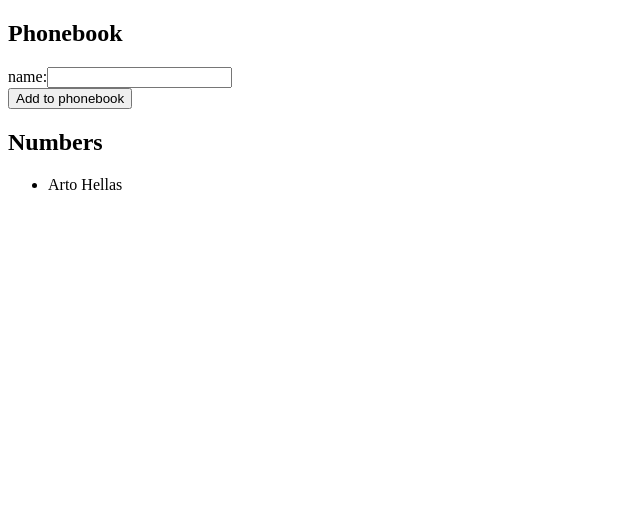
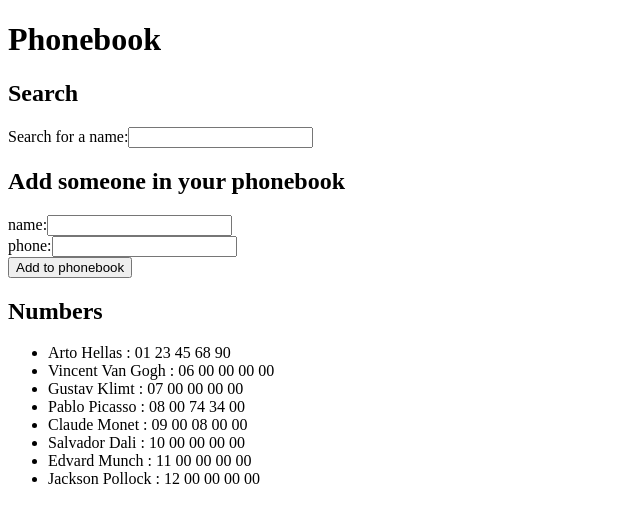
Before and after one commit to n-seine/fullStackOpen, a React (Vite) app in the folder part2/phonebook/: page / in a window 1280 px wide. Shown: the top 522 px of the page, without its empty margins (0-640 px from the left). Built offline with nearby package versions, Linux system fonts and the light colour scheme.

Commit message:
finish ex. 2.7 to 2.10

```diff
--- a/part2/phonebook/src/App.jsx
+++ b/part2/phonebook/src/App.jsx
@@ -1,36 +1,108 @@
 import { useState } from "react";
 
-const App = () => {
-  const [persons, setPersons] = useState([{ name: "Arto Hellas" }]);
+const Filter = ({ filter, setFilter }) => {
+  const handleFilterInput = (event) => {
+    setFilter(event.target.value);
+  };
+  return (
+    <div>
+      <h2>Search</h2>
+      <label htmlFor="search">Search for a name:</label>
+      <input
+        type="text"
+        id="search"
+        value={filter}
+        onChange={handleFilterInput}
+      />
+    </div>
+  );
+};
+
+const AddPerson = ({ persons, setPersons }) => {
   const [newName, setNewName] = useState("");
+  const [newPhone, setNewPhone] = useState("");
   const handleNewNameInput = (event) => {
     setNewName(event.target.value);
   };
 
-  const handleNewNameSubmit = (event) => {
+  const handleNewPhoneInput = (event) => {
+    setNewPhone(event.target.value);
+  };
+  const handleNewPersonSubmit = (event) => {
+    const handleDuplicateName = () => {
+      alert(`${newName} is already added to phonebook`);
+    };
     event.preventDefault();
-    const newPersons = [...persons, { name: newName }];
+    if (persons.some((person) => person.name === newName)) {
+      handleDuplicateName();
+    } else {
+      const newPersons = [...persons, { name: newName, phone: newPhone }];
       setPersons(newPersons);
+    }
+    setNewName("");
+    setNewPhone("");
   };
+  return (
+    <form onSubmit={handleNewPersonSubmit}>
+      <h2>Add someone in your phonebook</h2>
 
-  return (
-    <div>
-      <h2>Phonebook</h2>
-      <form onSubmit={handleNewNameSubmit}>
       <div>
         <label htmlFor="newName">name:</label>
         <input id="newName" value={newName} onChange={handleNewNameInput} />
       </div>
+
+      <div>
+        <label htmlFor="newPhone">phone:</label>
+        <input id="newPhone" value={newPhone} onChange={handleNewPhoneInput} />
+      </div>
+
       <div>
         <button type="submit">Add to phonebook</button>
       </div>
     </form>
+  );
+};
+const ContactsList = ({ persons, filter }) => {
+  const contactsToDisplay =
+    filter.length > 0
+      ? persons.filter((p) => p.name.includes(filter))
+      : persons;
+  return (
+    <div>
       <h2>Numbers</h2>
+      {contactsToDisplay.length === 0 ? (
+        <p>No contacts found</p>
+      ) : (
         <ul>
-        {persons.map((person) => (
-          <li key={person.name}>{person.name}</li>
+          {contactsToDisplay.map((person) => (
+            <li key={person.name}>
+              {person.name} : {person.phone}
+            </li>
           ))}
         </ul>
+      )}
+    </div>
+  );
+};
+const App = () => {
+  const [persons, setPersons] = useState([
+    { name: "Arto Hellas", phone: "01 23 45 68 90" },
+    { name: "Vincent Van Gogh", phone: "06 00 00 00 00" },
+    { name: "Gustav Klimt", phone: "07 00 00 00 00" },
+    { name: "Pablo Picasso", phone: "08 00 74 34 00" },
+    { name: "Claude Monet", phone: "09 00 08 00 00" },
+    { name: "Salvador Dali", phone: "10 00 00 00 00" },
+    { name: "Edvard Munch", phone: "11 00 00 00 00" },
+    { name: "Jackson Pollock", phone: "12 00 00 00 00" },
+  ]);
+  const [filter, setFilter] = useState("");
+
+  return (
+    <div>
+      <h1>Phonebook</h1>
+      <Filter filter={filter} setFilter={setFilter} />
+      <AddPerson persons={persons} setPersons={setPersons} />
+      <ContactsList persons={persons} filter={filter} />{" "}
     </div>
   );
 };
```
Lines whose indentation alone changed are shown as unchanged.
